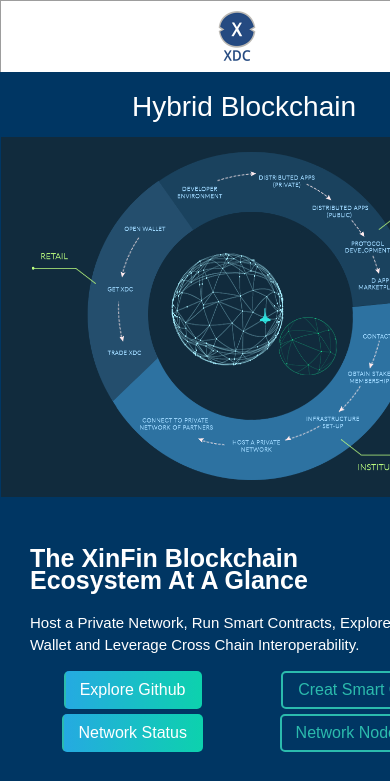
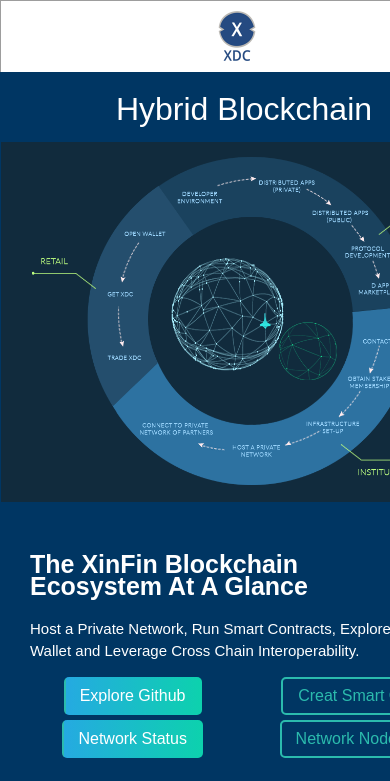
Before and after one commit to Codjam/html-email-xinfin, a plain HTML site: page index.html in a window 390 px wide. Shown: the top 781 px of the page. Drawn offline with Linux system fonts and the light colour scheme.

```diff
--- a/index.html
+++ b/index.html
@@ -14,7 +14,7 @@
 @media only screen and (max-width: 660px) {
   table.container {width:400px !important}
   td.headline { padding: 5px 0 0 30px !important; }
-  td.headline h1 { font-size: 28px !important; }
+
 
 
 
@@ -36,7 +36,7 @@
       <table width="100%" border="0" cellspacing="0" cellpadding="0" bgcolor="#646464">
         <tr>
           <td>
-            <table class="container" width="300" align="center" border="0" cellpadding="0" cellspacing="0">
+            <table class="container" width="400" align="center" border="0" cellpadding="0" cellspacing="0">
 
 
               <tr>
```
